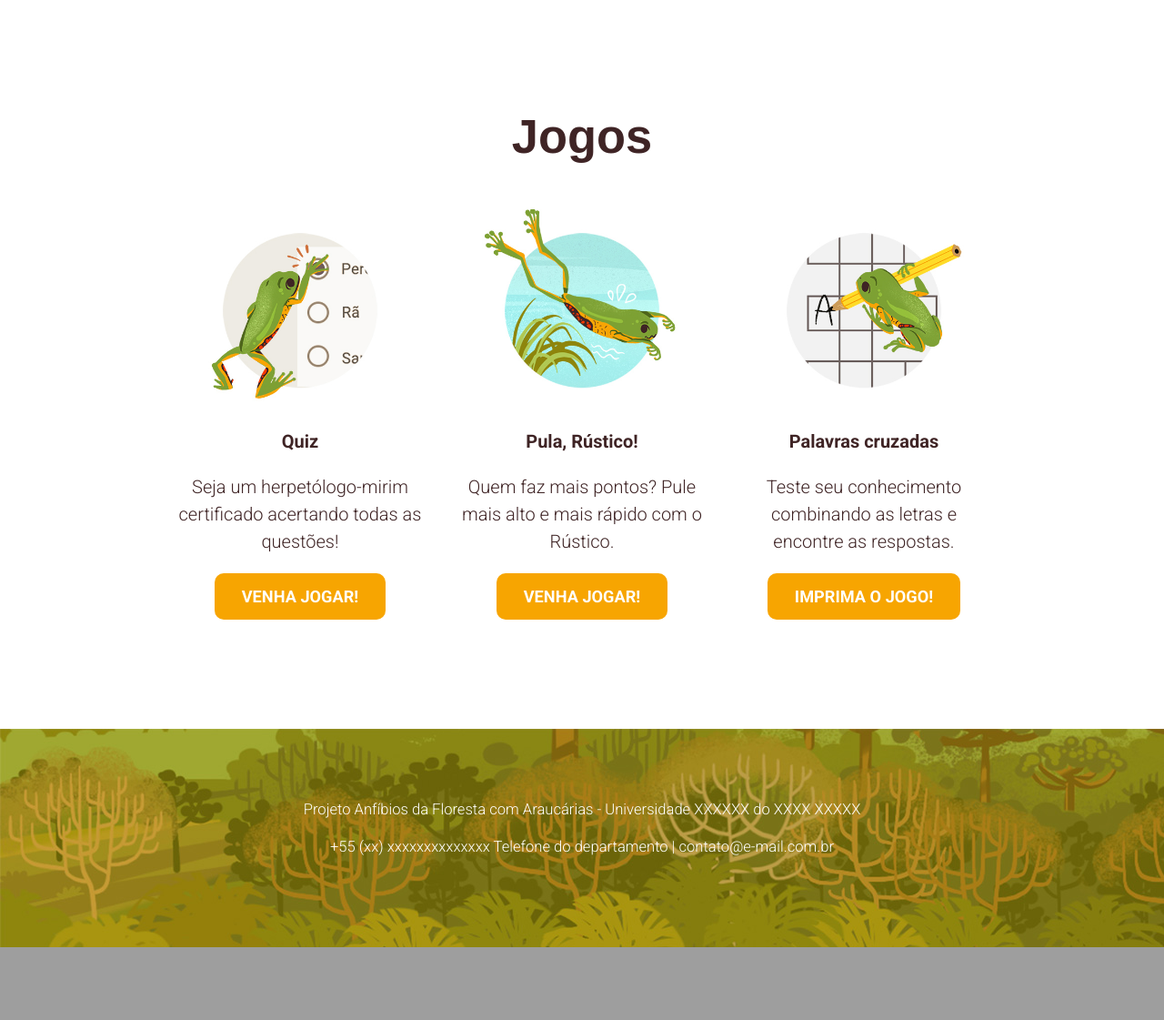
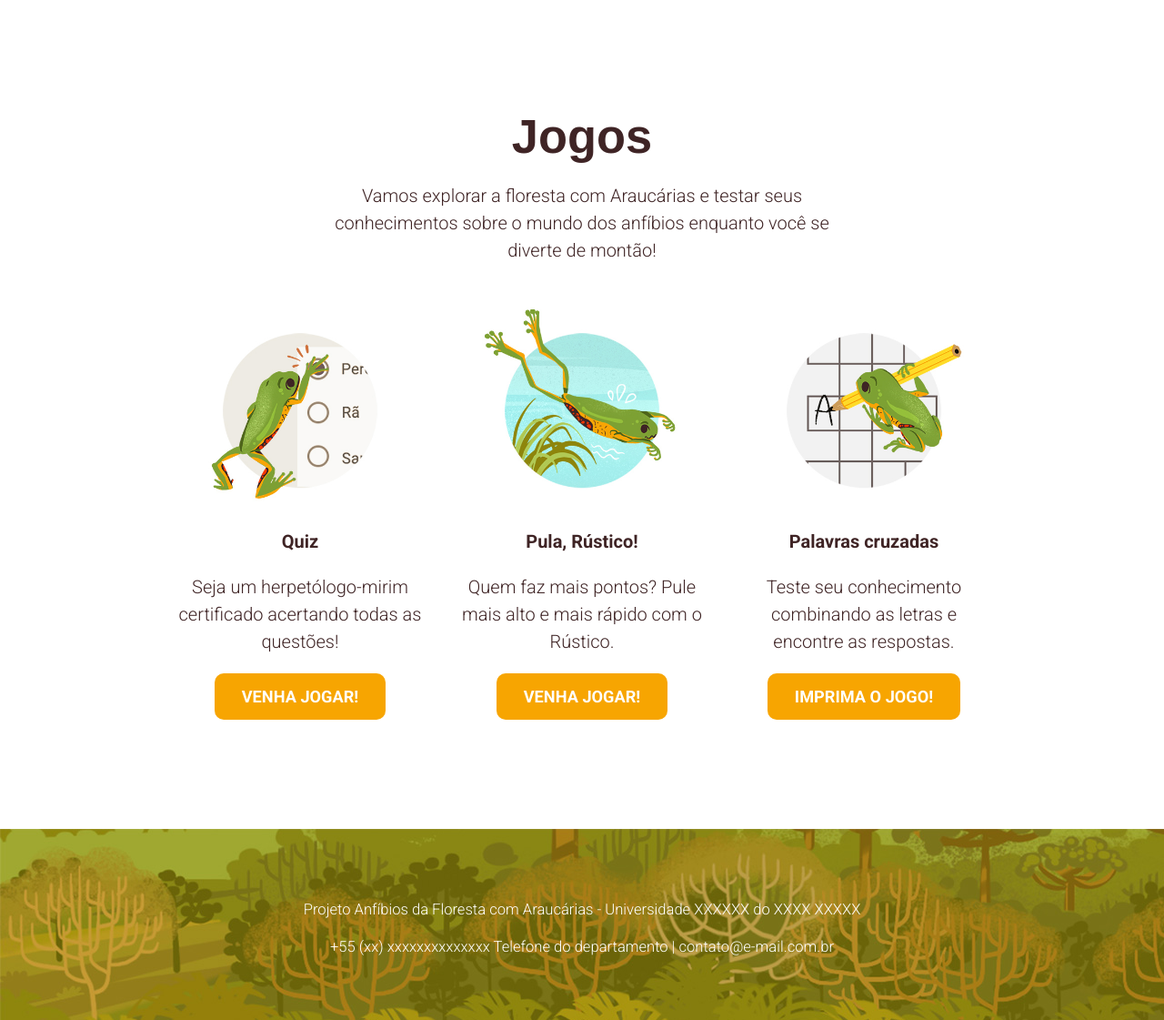
Before and after one commit to luckasfrigo/luckasfrigo.github.io, a PHP site: page /anfibios in a window 1280 px wide. Shown: the part 2499-3620 px from the top of the page at 91% size. Before the commit the page ends 3540 px from the top, so only its background shows below. Run offline with PHP 8.4, Linux system fonts and the light colour scheme; some web fonts are replaced.

Commit message:
Fixes home texts

```diff
--- a/anfibios/assets/css/index.css
+++ b/anfibios/assets/css/index.css
@@ -62,6 +62,10 @@ section:nth-of-type(3)>div {
     top: 180px;
 }
 
+#anfibios h2 {
+    margin-top: 160px;
+}
+
 #especies {
     padding-top: 120px;
 }
@@ -89,6 +93,12 @@ section:nth-of-type(3)>div {
     text-align: center;
 }
 
+#jogos p {
+    max-width: 600px;
+    margin: 20px auto;
+    text-align: center;
+}
+
 #jogos img {
     width: 220px;
     height: 220px;
--- a/anfibios/assets/css/style.css
+++ b/anfibios/assets/css/style.css
@@ -112,7 +112,7 @@ body>section:last-of-type {
 
 footer {
     background: #30AA8A;
-    height: 180px;
+    height: 150px;
     font-size: 83%;
     color: white;
     padding-top: 60px;
--- a/anfibios/index.html
+++ b/anfibios/index.html
@@ -49,20 +49,21 @@
             <section id="anfibios">
                 <div>
                     <h2>Os anfíbios</h2>
-                    <p>Navegando em nosso site você encontrará curiosidades gerais sobre os anfíbios, além de conhecer as espécies mais comuns e as mais ameaçadas da Floresta com Araucárias.</p>
+                    <p>Olá, humano! Muito prazer, eu sou o Rústico e serei seu guia. Pronto para explorar o meu mundo? Nesta seção você vai conhecer os tipos de anfíbios existentes e quais nossas diferenças e semelhanças.</p>
                     <a class="botao-cta" href="anfibios.html">QUEM SÃO OS ANFÍBIOS?</a>
                 </div>
             </section>
             <section id="especies">
                 <div>
                     <h2>Espécies</h2>
-                    <p>Navegando em nosso site você encontrará curiosidades gerais sobre os anfíbios, além de conhecer as espécies mais comuns e as mais ameaçadas da Floresta com Araucárias.</p>
+                    <p>Como eu te disse, meu nome é Rústico e agora você já deve ter percebido que sou uma perereca, mas mais do que isso eu sou da espécie Pithecopus rusticus. Vem comigo que eu vou te apresentar várias outras pererecas, sapos e rãs que vivem aqui pertinho, na floresta com Araucárias.</p>
                     <a class="botao-cta" href="especies.html">ESPÉCIES DA REGIÃO</a>
                 </div>
             </section>
         </div>
         <section id="jogos">
             <h2>Jogos</h2>
+            <p>Vamos explorar a floresta com Araucárias e testar seus conhecimentos sobre o mundo dos anfíbios enquanto você se diverte de montão!</p>
             <ul class="colunas">
                 <li>
                     <img src="assets/img/index/quiz.jpg">
```
